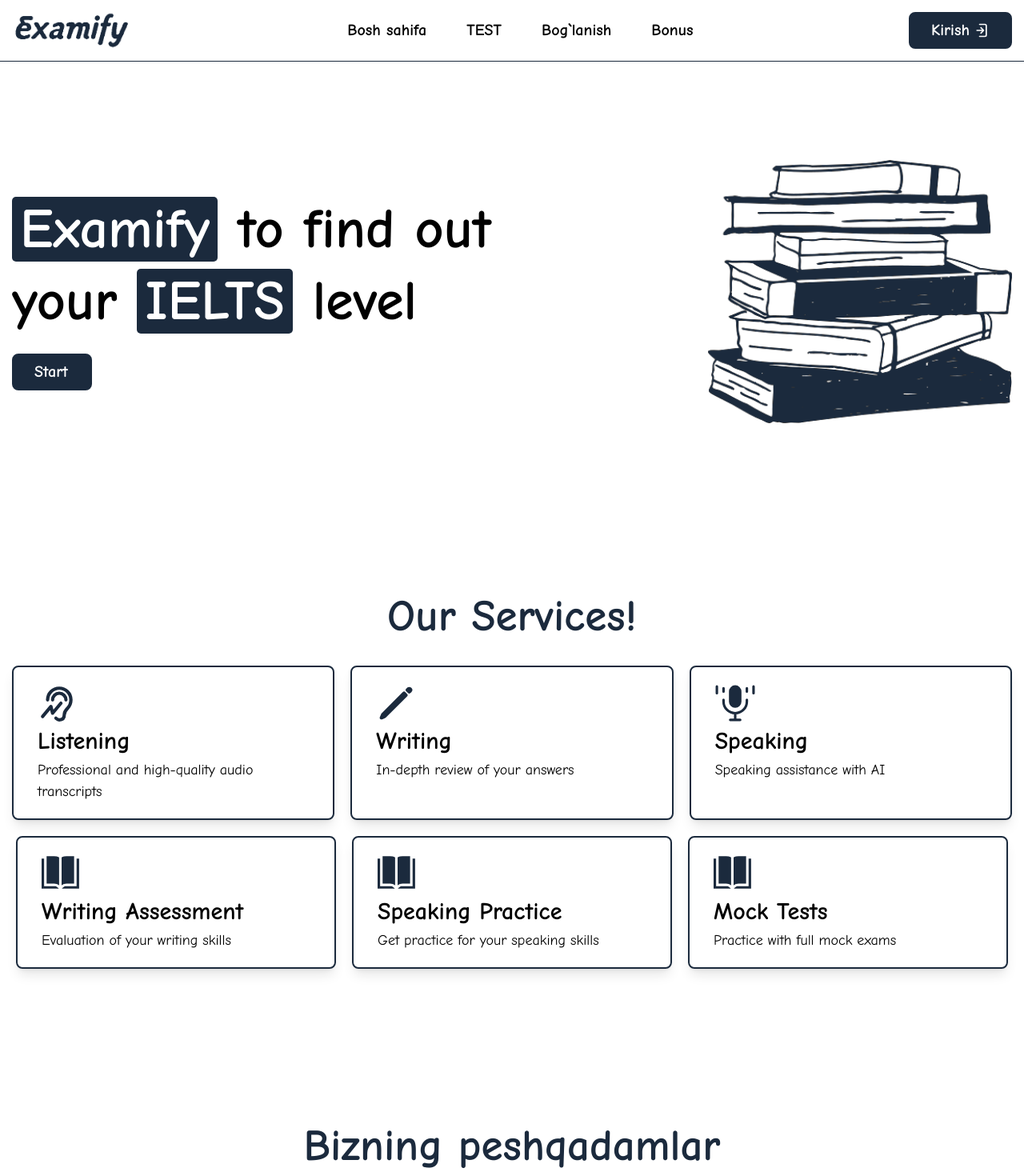
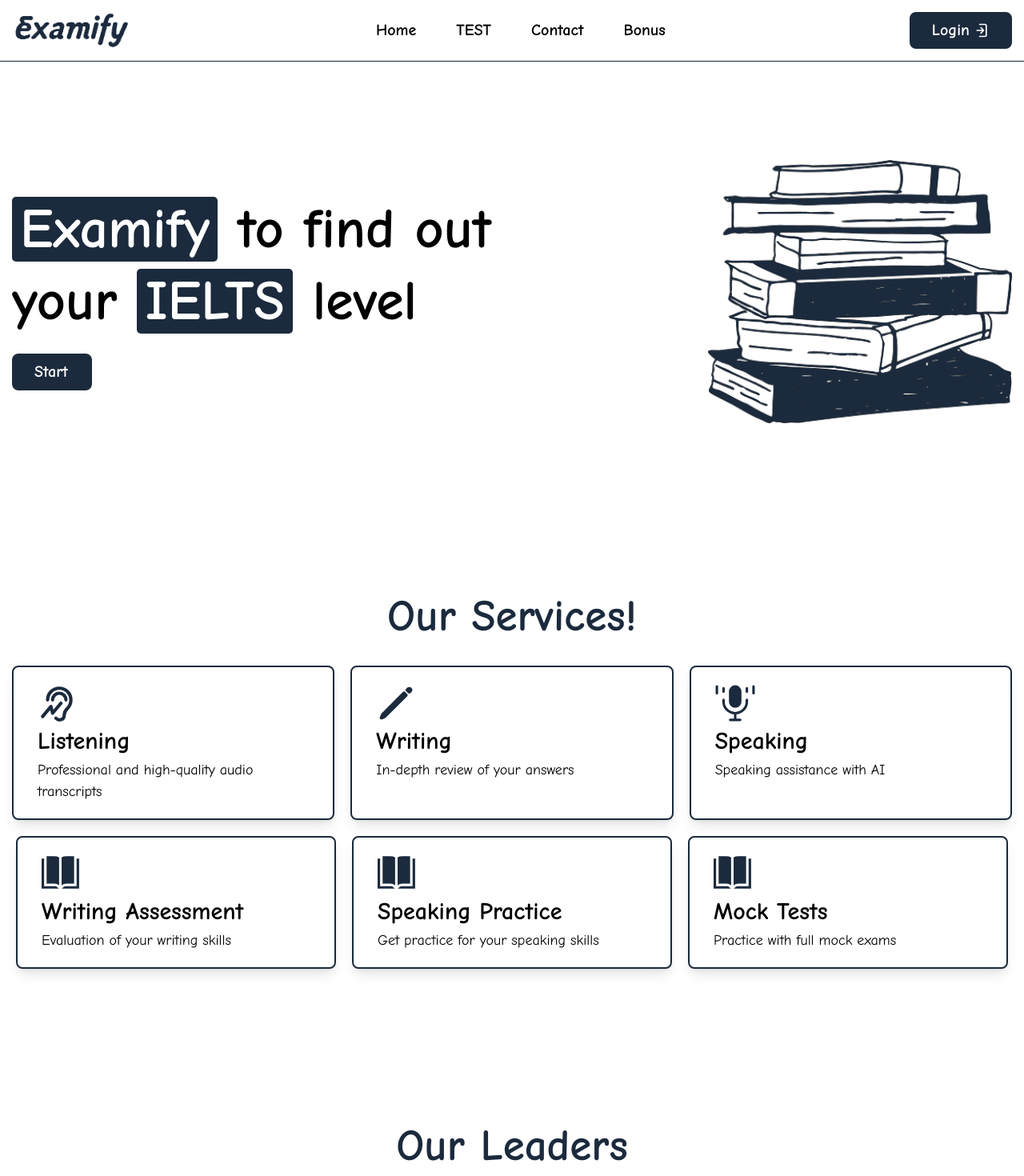
Before and after one commit to Sh0kh/Examify, a React (Create React App) app: page / in a window 1280 px wide. Shown: the top 1470 px of the page at 80% size. Built offline with nearby package versions, Linux system fonts and the light colour scheme; no server answers.

Commit message:
set_top_task_2

```diff
--- a/src/Components/Books/Book1/Writing/Task2.jsx
+++ b/src/Components/Books/Book1/Writing/Task2.jsx
@@ -9,7 +9,8 @@ function Task2({setAnswer, answer}) {
                     Task 1
                 </h2>
                 <p>
-            The maps below show an industrial area in the town of Norbiton, and planned future development of the site. Summarize the information by selecting and reporting the main features, and make comparisons where relevant.
+                    Some people think technology development decreases crime, while others believe it actually
+                    encourages crime. Discuss both views and give your own opinion.
                 </p>
                 <p className='mt-[20px]'>
                     You should spend about 20 minutes on this task. Write at least 150 words.
@@ -20,8 +21,9 @@ function Task2({setAnswer, answer}) {
             </p>
             <textarea
                 value={answer}
-        onChange={(e)=>setAnswer( e.target.value)}
-        className='p-[20px] border-[2px] border-black w-[100%] mt-[20px] resize-none h-[600px]' placeholder='Write your task 1 response. here....'></textarea>
+                onChange={(e) => setAnswer(e.target.value)}
+                className='p-[20px] border-[2px] border-black w-[100%] mt-[20px] resize-none h-[600px]'
+                placeholder='Write your task 1 response. here....'></textarea>
         </div>
     )
 }
--- a/src/Components/Header/Header.jsx
+++ b/src/Components/Header/Header.jsx
@@ -7,7 +7,7 @@ import { useDispatch, useSelector } from 'react-redux';
 import { fetchData } from '../../Redux/MyInformation';
 
 function Header() {
-  const location = useLocation()
+  const location = useLocation();
   const [active, setActive] = useState(false);
   const toggleMenu = () => setActive(!active);
   const closeMenu = () => setActive(false);
@@ -32,6 +32,7 @@ function Header() {
       behavior: 'smooth',
     });
   };
+
   const handleOutsideClick = (event) => {
     if (event.target.classList.contains('modal-overlay')) {
       setModal(false);
@@ -39,14 +40,15 @@ function Header() {
   };
 
   const exit = () => {
-    localStorage.clear()
-    window.location.reload()
-  }
+    localStorage.clear();
+    window.location.reload();
+  };
+
   return (
       <div>
         <header className='Header fixed w-full bg-white z-50 py-[15px] border-b-[1px] border-b-MainColor'>
           {location.pathname === '/test' && (
-          <div className=' top-0 w-[full] p-[5px] bg-[red] recom hidden'>
+              <div className='top-0 w-[full] p-[5px] bg-[red] recom hidden'>
                 <h1 className='text-center text-[white]'>
                   For complete convenience, it is recommended to use a PC
                 </h1>
@@ -61,18 +63,18 @@ function Header() {
               </NavLink>
               <nav className='flex items-center gap-[50px]'>
                 <NavLink onClick={handleScrollUp} to={`/`} className="font-bold text-[20px] transition-all duration-500 hover:tracking-widest">
-                Bosh sahifa
+                  Home
                 </NavLink>
                 <NavLink onClick={handleScrollUp} to={`/test`} className="font-bold text-[20px] transition-all duration-500 hover:tracking-[8px]">
                   TEST
                 </NavLink>
                 {token && (
                     <NavLink onClick={handleScrollUp} to={`/myResult`} className="font-bold text-[20px] transition-all duration-500 hover:tracking-[10px]">
-                  My result
+                      My Result
                     </NavLink>
                 )}
                 <NavLink onClick={handleScrollUp} to={`/contact`} className="font-bold text-[20px] transition-all duration-500 hover:tracking-widest">
-                Bog`lanish
+                  Contact
                 </NavLink>
                 <NavLink onClick={handleScrollUp} to={`/bonus`} className="font-bold text-[20px] transition-all duration-500 hover:tracking-widest">
                   Bonus
@@ -88,7 +90,7 @@ function Header() {
                 ) : (
                     <NavLink onClick={handleScrollUp} to='/login'>
                       <button className='header__login__btn flex items-center gap-[5px] font-bold text-[20px] text-[white] border-[3px] border-MainColor px-[25px] py-[5px] transition-colors duration-[0.6s] rounded-[8px] bg-MainColor hover:bg-transparent hover:text-MainColor'>
-                    Kirish
+                        Login
                         <svg xmlns="http://www.w3.org/2000/svg" width="1em" height="1em" viewBox="0 0 24 24">
                           <path fill="none" stroke="currentColor" strokeLinecap="round" strokeLinejoin="round" strokeWidth={2} d="M9 3h8a2 2 0 0 1 2 2v14a2 2 0 0 1-2 2H9m6-9l-4-4m4 4l-4 4m4-4H5"></path>
                         </svg>
@@ -113,7 +115,7 @@ function Header() {
                         </div>
                         <div className='w-full h-[1px] my-[7px] bg-MainColor'></div>
                         <button onClick={exit} className='flex items-center gap-[10px] font-bold border-MainColor text-MainColor rounded-[8px] border-[2px] px-[20px] py-[3px] transition duration-500 hover:bg-MainColor hover:text-[white]'>
-                      Chiqish
+                          Logout
                           <svg className='text-[20px] ' xmlns="http://www.w3.org/2000/svg" width="1em" height="1em" viewBox="0 0 24 24"><path fill="none" stroke="currentColor" strokeLinecap="round" strokeLinejoin="round" strokeWidth={1.5} d="M15 4.001H5v14a2 2 0 0 0 2 2h8m1-5l3-3m0 0l-3-3m3 3H9"></path></svg>
                         </button>
                       </div>
--- a/src/Components/Header/HeaderMenu.jsx
+++ b/src/Components/Header/HeaderMenu.jsx
@@ -2,11 +2,11 @@ import React from 'react'
 import logo from '../../images/Examify_Dark.jpg'
 import { NavLink } from 'react-router-dom'
 import { useSelector } from 'react-redux';
+
 function HeaderMenu({ isOpen, onClose }) {
     const { data } = useSelector((state) => state.data)
 
     const handleScrollUp = () => {
-
         const currentScroll = window.pageYOffset;
         const windowHeight = window.innerHeight;
         window.scrollTo({
@@ -14,16 +14,18 @@ function HeaderMenu({ isOpen, onClose }) {
             behavior: 'smooth',
         });
     };
+
     const ScrollandClose = () => {
-        onClose()
-        handleScrollUp()
+        onClose();
+        handleScrollUp();
     }
 
-    const token = localStorage.getItem('token')
+    const token = localStorage.getItem('token');
     const exit = () => {
-        localStorage.clear()
-        window.location.reload()
+        localStorage.clear();
+        window.location.reload();
     }
+
     return (
         <>
             <div className={`HeaderMenuShadow ${isOpen ? 'HeaderMenuShadowActive' : ''}`}>
@@ -31,7 +33,7 @@ function HeaderMenu({ isOpen, onClose }) {
             <div className={`HeaderMenu ${isOpen ? 'HeaderMenuActive' : ''}`}>
                 <NavLink onClick={onClose} to='/'>
                     <div className='w-full mb-[30px]'>
-                        <img className='w-[150px] ' src={logo} alt="" />
+                        <img className='w-[150px]' src={logo} alt="Examify Logo" />
                     </div>
                 </NavLink>
                 <nav className='flex items-start flex-col gap-[20px]'>
@@ -44,15 +46,13 @@ function HeaderMenu({ isOpen, onClose }) {
                                 {data?.phoneNumber}
                             </h2>
                             <h3 className='font-bold text-[white]'>
-                       Exam limit: {data?.todayExamCount}
-                      </h3>
-                            <div className='w-full h-[2px] bg-[white] mt-[20px]'>
-
-                            </div>
+                                Exam limit: {data?.todayExamCount}
+                            </h3>
+                            <div className='w-full h-[2px] bg-[white] mt-[20px]'></div>
                         </div>
                     )}
                     <NavLink onClick={ScrollandClose} to={`/`} className="text-white font-bold text-[20px] transition-all duration-500 hover:tracking-widest">
-                        Bosh sahifa
+                        Home
                     </NavLink>
                     <NavLink onClick={ScrollandClose} to={`/test`} className="text-white font-bold text-[20px] transition-all duration-500 hover:tracking-[8px]">
                         TEST
@@ -61,18 +61,22 @@ function HeaderMenu({ isOpen, onClose }) {
                         FAQ
                     </NavLink> */}
                     <NavLink onClick={ScrollandClose} to={`/contact`} className="text-white font-bold text-[20px] transition-all duration-500 hover:tracking-widest">
-                        Bog`lanish
+                        Contact
                     </NavLink>
                     {token ? (
                         <button onClick={exit} className='flex items-center gap-[5px] font-bold text-[20px] text-MainColor border-[3px] border-white pl-[10px] pr-[25px] py-[5px] transition-colors duration-[0.6s] rounded-[8px] bg-white hover:bg-transparent hover:text-white'>
-                            Chiqish
-                            <svg xmlns="http://www.w3.org/2000/svg" width="1em" height="1em" viewBox="0 0 24 24"><path fill="none" stroke="currentColor" strokeLinecap="round" strokeLinejoin="round" strokeWidth={2} d="M9 3h8a2 2 0 0 1 2 2v14a2 2 0 0 1-2 2H9m6-9l-4-4m4 4l-4 4m4-4H5"></path></svg>
+                            Logout
+                            <svg xmlns="http://www.w3.org/2000/svg" width="1em" height="1em" viewBox="0 0 24 24">
+                                <path fill="none" stroke="currentColor" strokeLinecap="round" strokeLinejoin="round" strokeWidth={2} d="M9 3h8a2 2 0 0 1 2 2v14a2 2 0 0 1-2 2H9m6-9l-4-4m4 4l-4 4m4-4H5"></path>
+                            </svg>
                         </button>
                     ) : (
                         <NavLink onClick={ScrollandClose} to={`/login`}>
                             <button className='flex items-center gap-[5px] font-bold text-[20px] text-MainColor border-[3px] border-white pl-[10px] pr-[25px] py-[5px] transition-colors duration-[0.6s] rounded-[8px] bg-white hover:bg-transparent hover:text-white'>
-                                Kirish
-                                <svg xmlns="http://www.w3.org/2000/svg" width="1em" height="1em" viewBox="0 0 24 24"><path fill="none" stroke="currentColor" strokeLinecap="round" strokeLinejoin="round" strokeWidth={2} d="M9 3h8a2 2 0 0 1 2 2v14a2 2 0 0 1-2 2H9m6-9l-4-4m4 4l-4 4m4-4H5"></path></svg>
+                                Login
+                                <svg xmlns="http://www.w3.org/2000/svg" width="1em" height="1em" viewBox="0 0 24 24">
+                                    <path fill="none" stroke="currentColor" strokeLinecap="round" strokeLinejoin="round" strokeWidth={2} d="M9 3h8a2 2 0 0 1 2 2v14a2 2 0 0 1-2 2H9m6-9l-4-4m4 4l-4 4m4-4H5"></path>
+                                </svg>
                             </button>
                         </NavLink>
                     )}
@@ -82,4 +86,4 @@ function HeaderMenu({ isOpen, onClose }) {
     )
 }
 
-export default HeaderMenu
+export default HeaderMenu;
--- a/src/Components/HomePage/Result.jsx
+++ b/src/Components/HomePage/Result.jsx
@@ -82,10 +82,10 @@ function Result() {
         <section className='Result pb-[50px] mt-[80px]'>
             <div className='Container'>
                 <h1 className='Result__title text-MainColor text-center font-bold text-[55px] cursor-pointer transition-all duration-700 hover:tracking-widest'>
-                    Bizning peshqadamlar
+                    Our Leaders
                 </h1>
                 <p className='Result__title2 text-[20px] text-MainColor text-center'>
-                    Oxirgi 3 oydagi eng yaxshi natijalar
+                    Best results of the last 3 months
                 </p>
                 <div className='Result__wrapper relative flex items-center flex-col gap-[10px] w-[1000px] mt-[20px] mx-auto'>
                     {loading ? (
```
Also changed, not shown: src/Components/Books/Book1/Writing/Writing.jsx (+13 -12 lines). Lines whose indentation alone changed are shown as unchanged.
